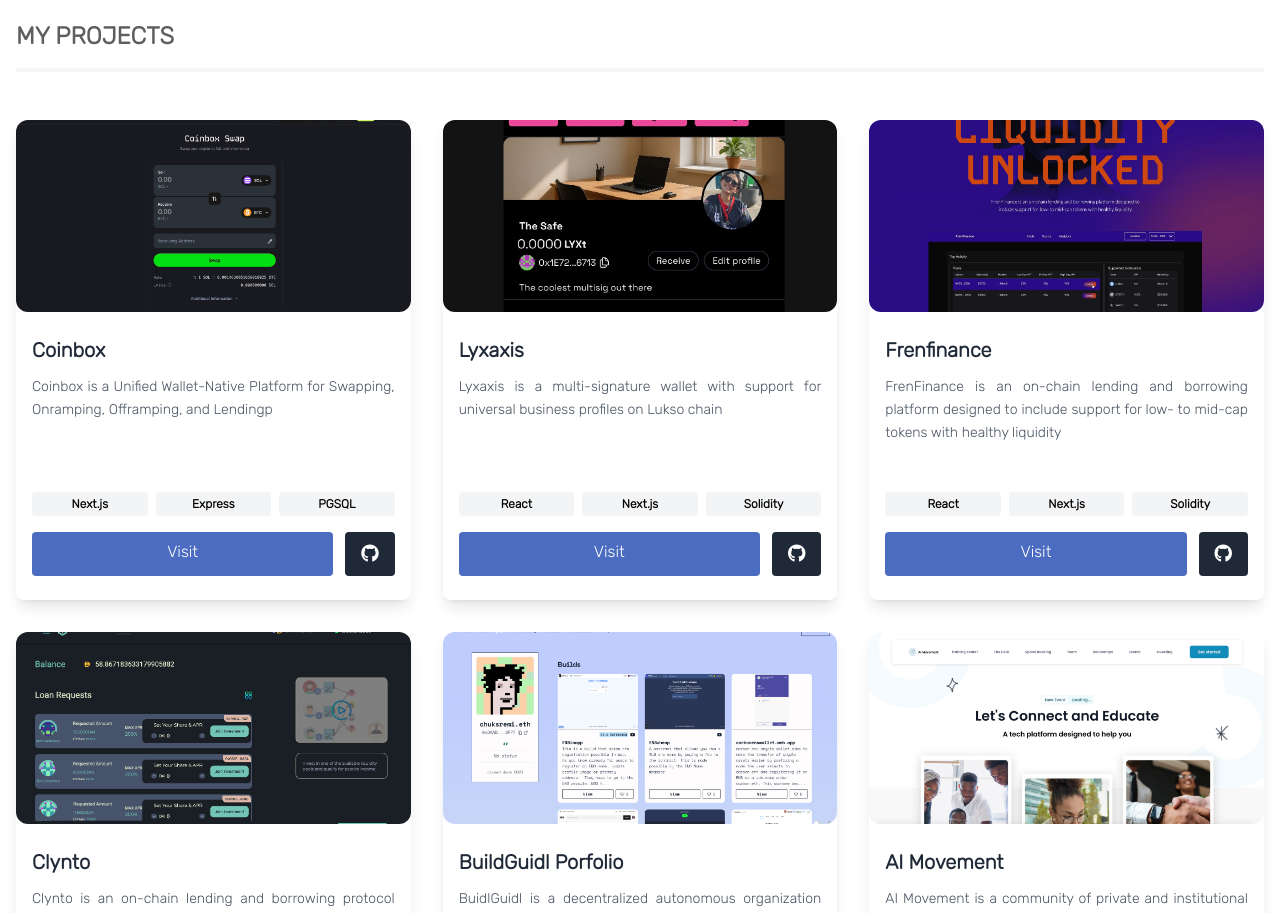
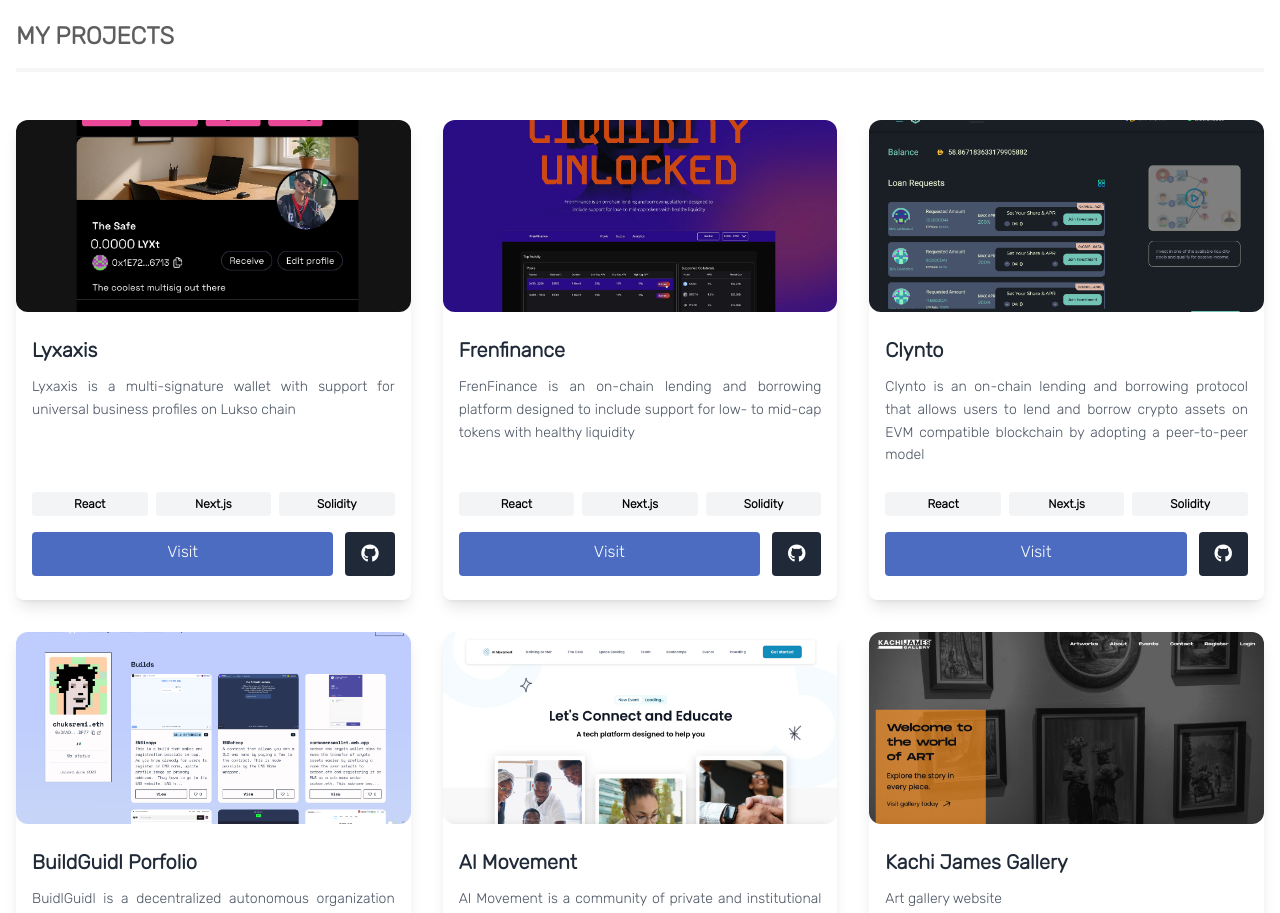
Before and after one commit to Chuksremi15/chuksremyporfolio, a React (Vite) app: page / in a window 1280 px wide. Shown: the part 860-1773 px from the top of the page. Built offline with nearby package versions, Linux system fonts and the light colour scheme.

Commit message:
did some changes to projects

```diff
--- a/src/data/index.js
+++ b/src/data/index.js
@@ -18,16 +18,16 @@
 } from "react-icons/si";
 
 export const projectData = [
-  {
-    dataAos: "fade-up",
-    img: `./img/projects/coinbox.jpg`,
-    name: "Coinbox",
-    description:
-      "Coinbox is a Unified Wallet-Native Platform for Swapping, Onramping, Offramping, and Lendingp",
-    link: "https://coinbox.vercel.app/",
-    gitLink: "https://github.com/chuksremi15",
-    techStack: ["Next.js", "Express", "PGSQL"],
-  },
+  // {
+  //   dataAos: "fade-up",
+  //   img: `./img/projects/coinbox.jpg`,
+  //   name: "Coinbox",
+  //   description:
+  //     "Coinbox is a Unified Wallet-Native Platform for Swapping, Onramping, Offramping, and Lendingp",
+  //   link: "https://coinbox.vercel.app/",
+  //   gitLink: "https://github.com/chuksremi15",
+  //   techStack: ["Next.js", "Express", "PGSQL"],
+  // },
   {
     dataAos: "fade-up",
     img: `./img/projects/lyxaxis.jpg`,
```
